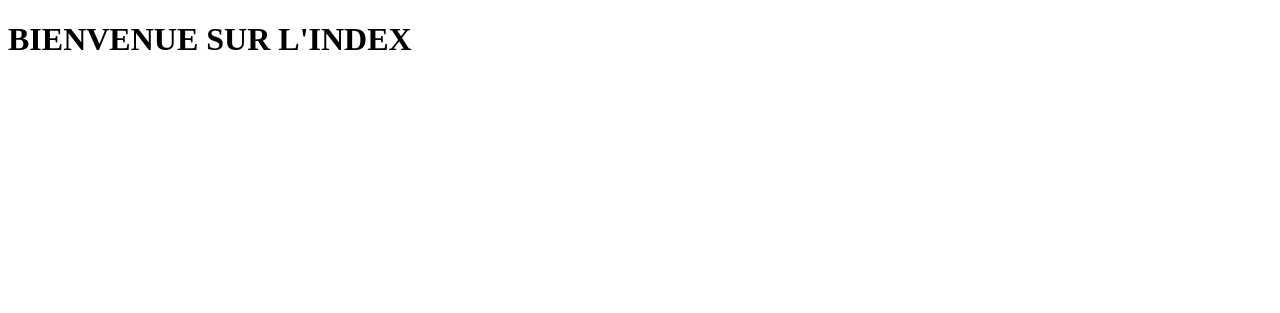
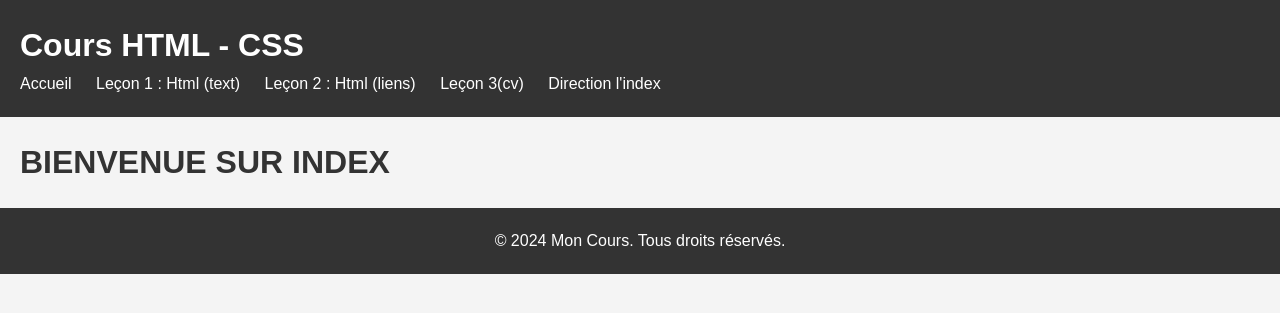
Before and after one commit to xLucasGitHubx/Ma_Formation, a PHP site: page / in a window 1280 px wide. Shown: the top 313 px of the page. Run offline with PHP 8.4, Linux system fonts and the light colour scheme.

Commit message:
remodification de la structure de fichier

```diff
--- a/5_Exercices_En_Cours_Formation/Votre Hub HTML-CSS/index.html
+++ b/5_Exercices_En_Cours_Formation/Votre Hub HTML-CSS/index.html
@@ -3,9 +3,29 @@
 	<head>
 		<meta charset="UTF-8" />
 		<meta name="viewport" content="width=device-width, initial-scale=1.0" />
-		<title>INDEX</title>
+		<title>Cours Html-Css</title>
+		<link rel="stylesheet" href="./style.css" />
 	</head>
+
 	<body>
-		<h1>BIENVENUE SUR L'INDEX</h1>
+		<header>
+			<h1>Cours HTML - CSS</h1>
+			<nav>
+				<ul>
+					<li><a href="./pages/tp/cv.html">Accueil</a></li>
+					<li><a href="./pages/lessons/html-text.html">Leçon 1 : Html (text)</a></li>
+					<li><a href="./pages/lessons/html-liens.html">Leçon 2 : Html (liens)</a></li>
+					<li><a href="./pages/tp/cv.html">Leçon 3(cv)</a></li>
+					<li><a href="./index.html">Direction l'index</a></li>
+				</ul>
+			</nav>
+		</header>
+		<main>
+			<h1>BIENVENUE SUR INDEX</h1>
+		</main>
+
+		<footer>
+			<p>&copy; 2024 Mon Cours. Tous droits réservés.</p>
+		</footer>
 	</body>
 </html>
--- a/5_Exercices_En_Cours_Formation/Votre Hub HTML-CSS/pages/home.html
+++ b/5_Exercices_En_Cours_Formation/Votre Hub HTML-CSS/pages/home.html
@@ -4,7 +4,7 @@
 		<meta charset="UTF-8" />
 		<meta name="viewport" content="width=device-width, initial-scale=1.0" />
 		<title>Cours Html-Css</title>
-		<link rel="stylesheet" href="style.css" />
+		<link rel="stylesheet" href="../style.css" />
 	</head>
 
 	<body>
@@ -16,6 +16,7 @@
 					<li><a href="./lessons/html-text.html">Leçon 1 : Html (text)</a></li>
 					<li><a href="./lessons/html-liens.html">Leçon 2 : Html (liens)</a></li>
 					<li><a href="./tp/cv.html">Leçon 3(cv)</a></li>
+					<li><a href="../index.html">Direction l'index</a></li>
 				</ul>
 			</nav>
 		</header>
--- a/5_Exercices_En_Cours_Formation/Votre Hub HTML-CSS/pages/lessons/html-liens.html
+++ b/5_Exercices_En_Cours_Formation/Votre Hub HTML-CSS/pages/lessons/html-liens.html
@@ -4,7 +4,7 @@
 		<meta charset="UTF-8" />
 		<meta name="viewport" content="width=device-width, initial-scale=1.0" />
 		<title>Cours Html-Css</title>
-		<link rel="stylesheet" href="../style.css" />
+		<link rel="stylesheet" href="../../style.css" />
 	</head>
 
 	<body>
@@ -16,6 +16,7 @@
 					<li><a href="./html-text.html">Leçon 1 : Html (text)</a></li>
 					<li><a href="./html-liens.html">Leçon 2 : Html (liens)</a></li>
 					<li><a href="../tp/cv.html">Leçon 3(cv)</a></li>
+					<li><a href="../../index.html">Direction l'index</a></li>
 				</ul>
 			</nav>
 		</header>
--- a/5_Exercices_En_Cours_Formation/Votre Hub HTML-CSS/pages/lessons/html-text.html
+++ b/5_Exercices_En_Cours_Formation/Votre Hub HTML-CSS/pages/lessons/html-text.html
@@ -4,7 +4,7 @@
 		<meta charset="UTF-8" />
 		<meta name="viewport" content="width=device-width, initial-scale=1.0" />
 		<title>Cours Html-Css</title>
-		<link rel="stylesheet" href="../style.css" />
+		<link rel="stylesheet" href="../../style.css" />
 	</head>
 
 	<body>
@@ -16,6 +16,7 @@
 					<li><a href="./html-text.html">Leçon 1 : Html (text)</a></li>
 					<li><a href="./html-liens.html">Leçon 2 : Html (liens)</a></li>
 					<li><a href="../tp/cv.html">Leçon 3(cv)</a></li>
+					<li><a href="../../index.html">Direction l'index</a></li>
 				</ul>
 			</nav>
 		</header>
```
Also changed, not shown: 5_Exercices_En_Cours_Formation/Votre Hub HTML-CSS/pages/tp/style.css (+10 -0 lines), 5_Exercices_En_Cours_Formation/Votre Hub HTML-CSS/style.css (renamed from 5_Exercices_En_Cours_Formation/Votre Hub HTML-CSS/pages/style.css).
